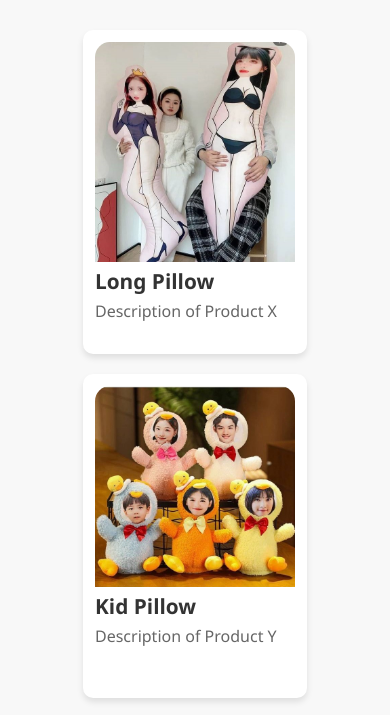
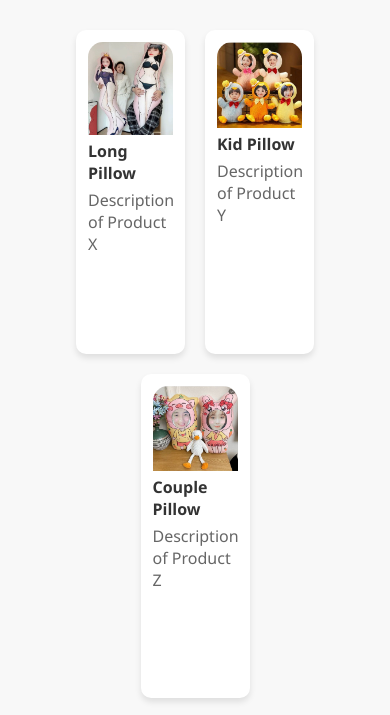
Before and after one commit to PKT20/online-store, a plain HTML site: page category2.html in a window 390 px wide. Shown: the part 81-796 px from the top of the page. Drawn offline with Linux system fonts and the light colour scheme.

Commit message:
styles.css

```diff
--- a/styles.css
+++ b/styles.css
@@ -47,7 +47,7 @@ header {
 
 .product h2 {
   margin-top: 10px;
-  font-size: 1.3em; /* Larger font size */
+  font-size: 1em; /* Larger font size */
   color: #333; /* Dark text color */
 }
 
@@ -108,9 +108,3 @@ header {
 .product h5 {
   margin: 10px 0; /* Add margin for spacing */
 }
-/* Media query for mobile devices */
-@media (max-width: 768px) {
-  .product {
-    width: calc(100% - 20px); /* Full width for single product per row */
-  }
-}
```
